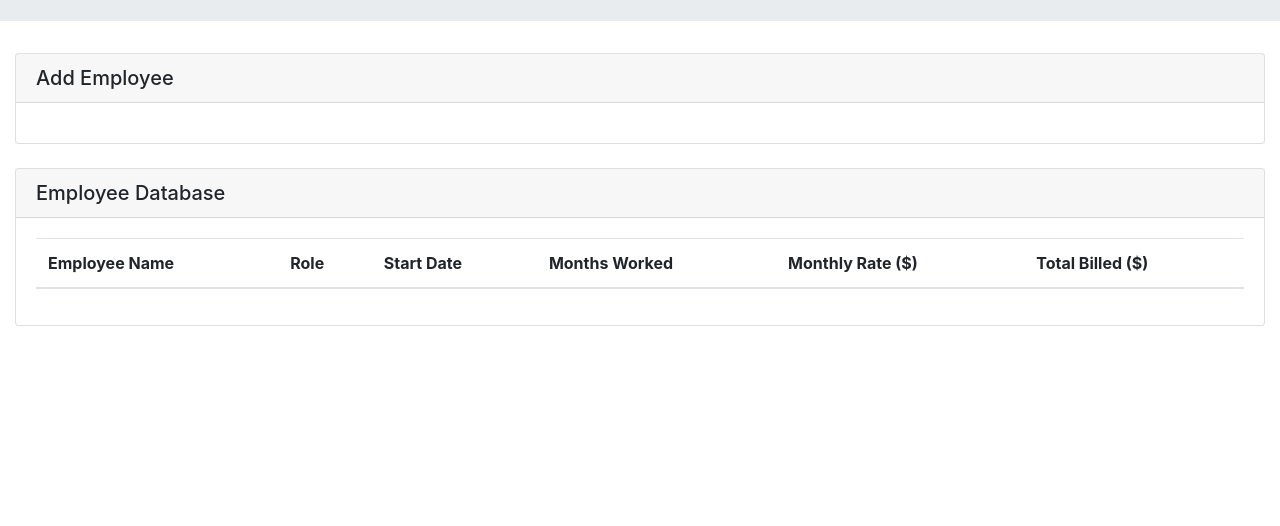
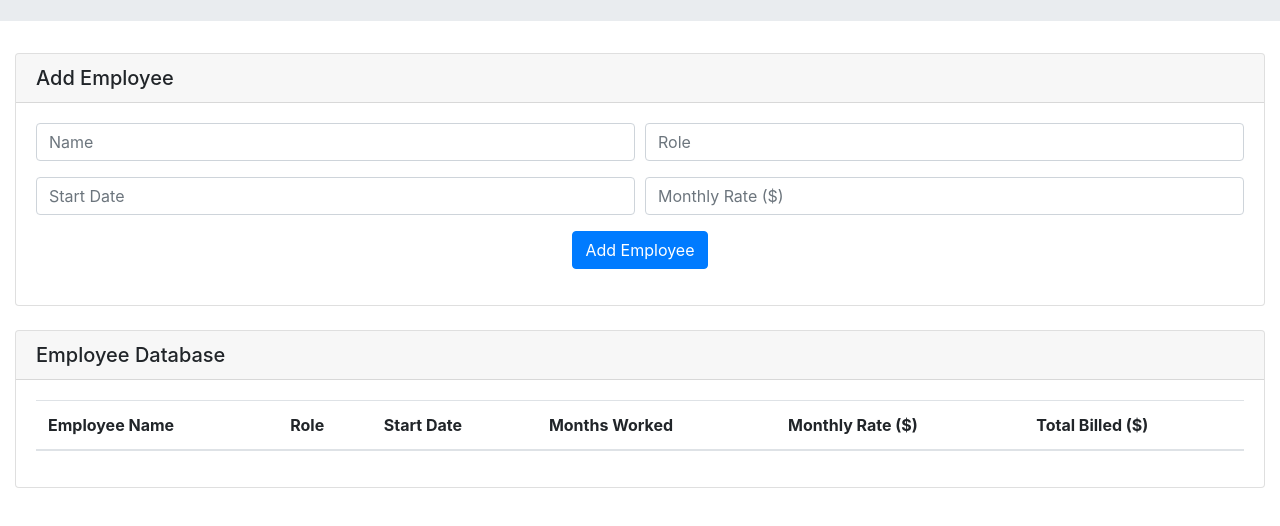
Before and after one commit to v-tank/Employee-Data-Management, a plain HTML site: page index.html in a window 1280 px wide. Shown: the part 116-642 px from the top of the page. Drawn offline with nearby package versions, Linux system fonts and the light colour scheme.

Commit message:
finished html layout

```diff
--- a/app.js
+++ b/app.js
@@ -1,3 +1,4 @@
-$("#addButton").on("click", function{
+$("#addButton").on("click", function(event) {
+	// Dynamically create the rows
 
 });
--- a/index.html
+++ b/index.html
@@ -10,7 +10,7 @@
 	<!-- Bootstrap -->
 	<link rel="stylesheet" href="https://maxcdn.bootstrapcdn.com/bootstrap/4.0.0/css/bootstrap.min.css" integrity="sha384-Gn5384xqQ1aoWXA+058RXPxPg6fy4IWvTNh0E263XmFcJlSAwiGgFAW/dAiS6JXm" crossorigin="anonymous">
 
-	<link rel="stylesheet" href="style.css">
+	<!-- <link rel="stylesheet" href="style.css"> -->
 
 	<script src="https://www.gstatic.com/firebasejs/4.9.0/firebase.js"></script>
 
@@ -30,7 +30,27 @@
 	<div class="card">
 	  <h5 class="card-header">Add Employee</h5>
 	  <div class="card-body">
-
+	    <form>
+			  <div class="form-row">
+			    <div class="form-group col-md-6">
+			      <input type="text" class="form-control" id="name-input" placeholder="Name">
+			    </div>
+			    <div class="form-group col-md-6">
+			      <input type="text" class="form-control" id="role-input" placeholder="Role">
+			    </div>
+			  </div>
+			  <div class="form-row">
+			    <div class="form-group col-md-6">
+			      <input type="text" class="form-control" id="start-date-input" placeholder="Start Date">
+			    </div>
+			    <div class="form-group col-md-6">
+			      <input type="text" class="form-control" id="monthly-rate-input" placeholder="Monthly Rate ($)">
+			    </div>
+			    <div class="form-group col text-center">
+			      <button type="submit" class="btn btn-primary" id="addButton">Add Employee</button>
+			    </div>
+			  </div>
+			</form>
 	  </div>
 	</div>
 
@@ -51,6 +71,8 @@
 						<th>Total Billed ($)</th>
 					</tr>
 				</thead>
+
+				<!-- Employees go here -->
 				<tbody id='employee-table'>
 
 				</tbody>
```
